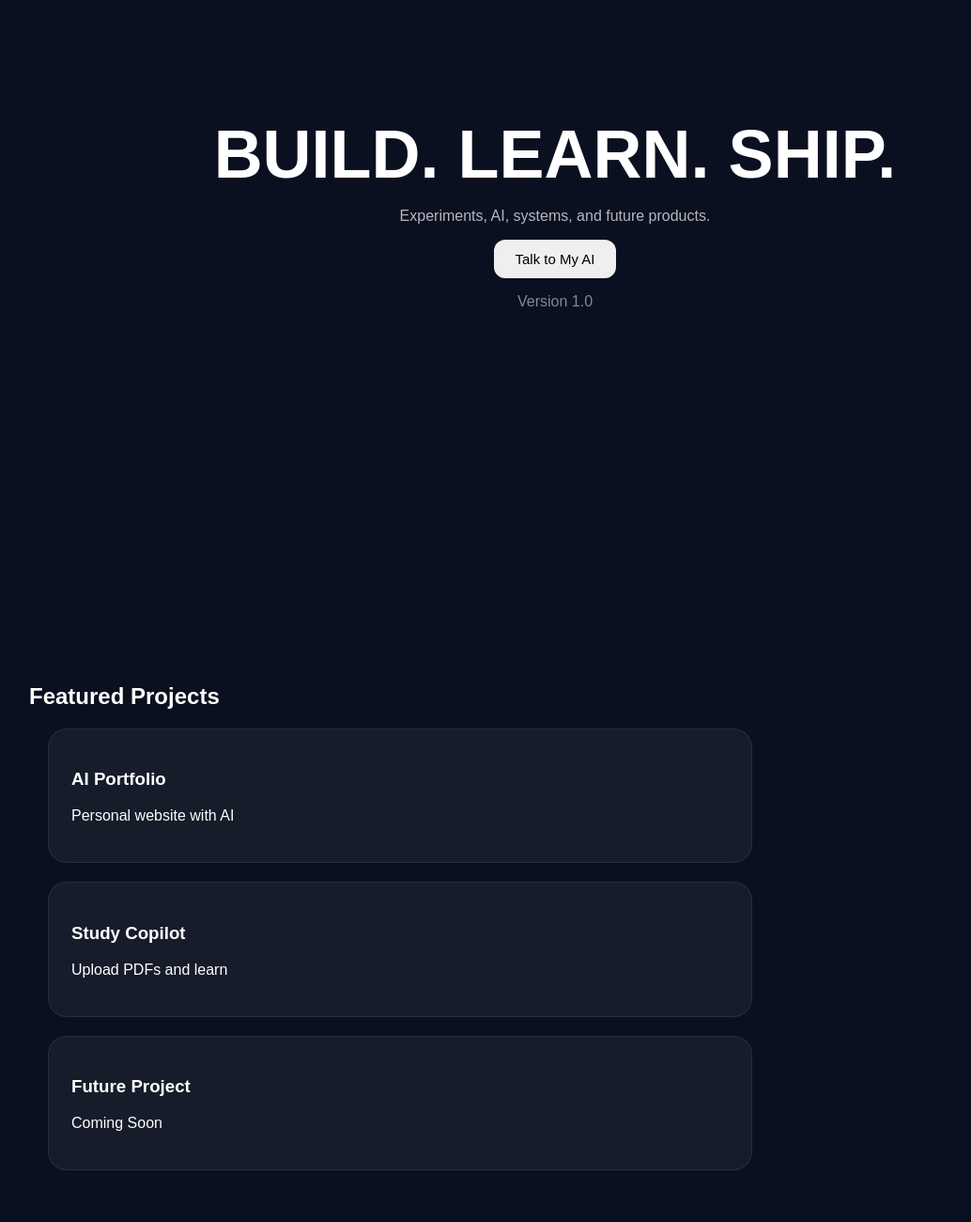
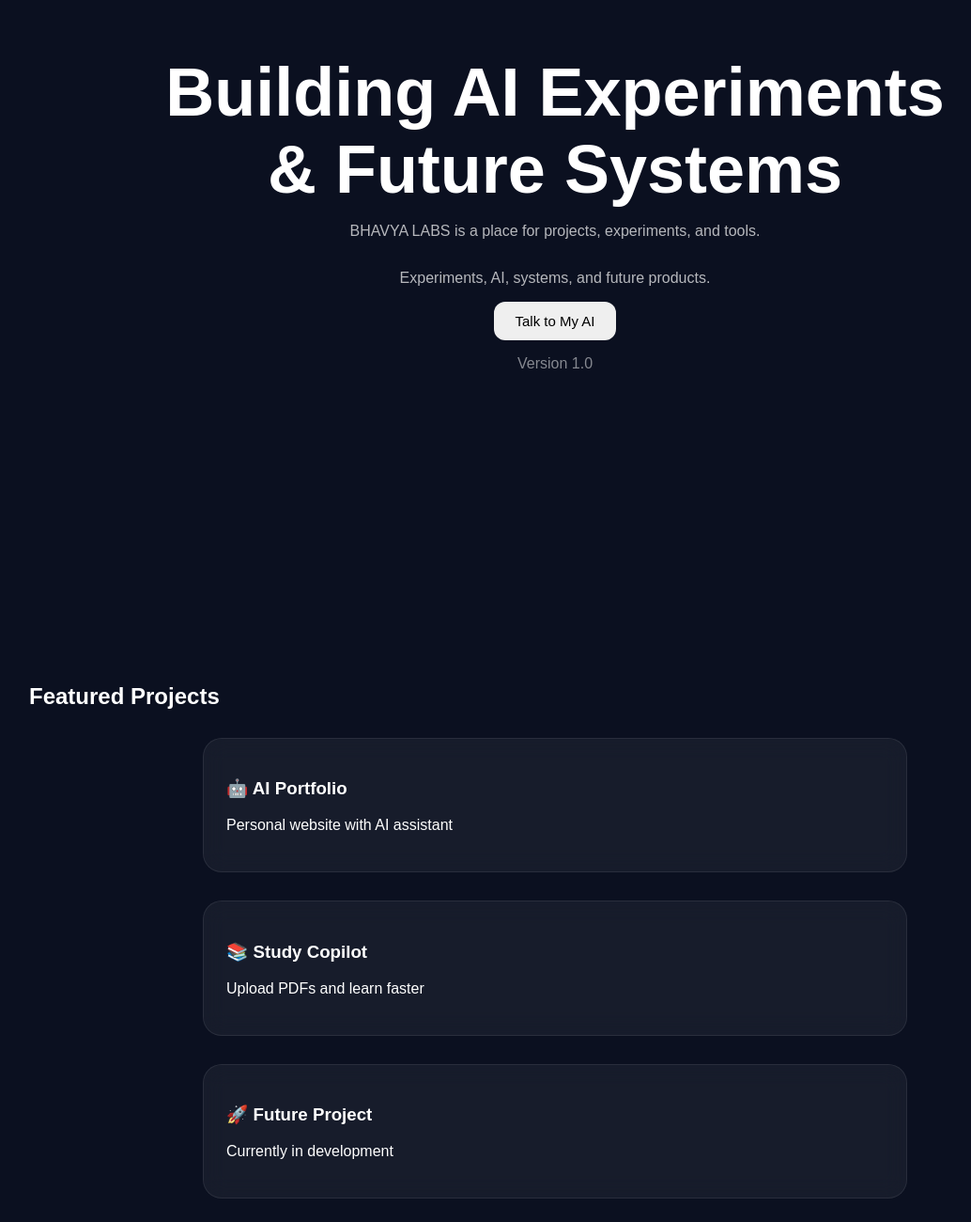
Before and after one commit to BHAVYALABS/bhavyalabs-ai-portfolio, a plain HTML site: page index.html in a window 1280 px wide. Shown: the part 320-1620 px from the top of the page at 94% size, without its empty margins (49-1083 px from the left). Drawn offline with Linux system fonts and the light colour scheme.

Commit message:
V2.1 homepage polish

```diff
--- a/index.html
+++ b/index.html
@@ -64,11 +64,20 @@ Projects
 
 <h1>
 
-BUILD.
-LEARN.
-SHIP.
+Building
+AI Experiments
+& Future Systems
 
 </h1>
+
+<p>
+
+BHAVYA LABS is a place for
+projects,
+experiments,
+and tools.
+
+</p>
 
 <p>
 
@@ -111,23 +120,17 @@ Featured Projects
 
 
 
-<div
-class="card"
-
-onclick=
-"window.location.href=
-'projects/ai-portfolio.html'"
->
+<div class="card">
 
 <h3>
 
-AI Portfolio
+🤖 AI Portfolio
 
 </h3>
 
 <p>
 
-Personal website with AI
+Personal website with AI assistant
 
 </p>
 
@@ -139,13 +142,13 @@ Personal website with AI
 
 <h3>
 
-Study Copilot
+📚 Study Copilot
 
 </h3>
 
 <p>
 
-Upload PDFs and learn
+Upload PDFs and learn faster
 
 </p>
 
@@ -157,13 +160,13 @@ Upload PDFs and learn
 
 <h3>
 
-Future Project
+🚀 Future Project
 
 </h3>
 
 <p>
 
-Coming Soon
+Currently in development
 
 </p>
 
--- a/style.css
+++ b/style.css
@@ -372,3 +372,26 @@ text-decoration:none;
 margin-left:16px;
 
 }
+h1{
+
+font-size:60px;
+
+max-width:900px;
+
+margin:auto;
+
+}
+
+#projects{
+
+padding:80px;
+
+}
+
+.card{
+
+max-width:700px;
+
+margin:30px auto;
+
+}
```
